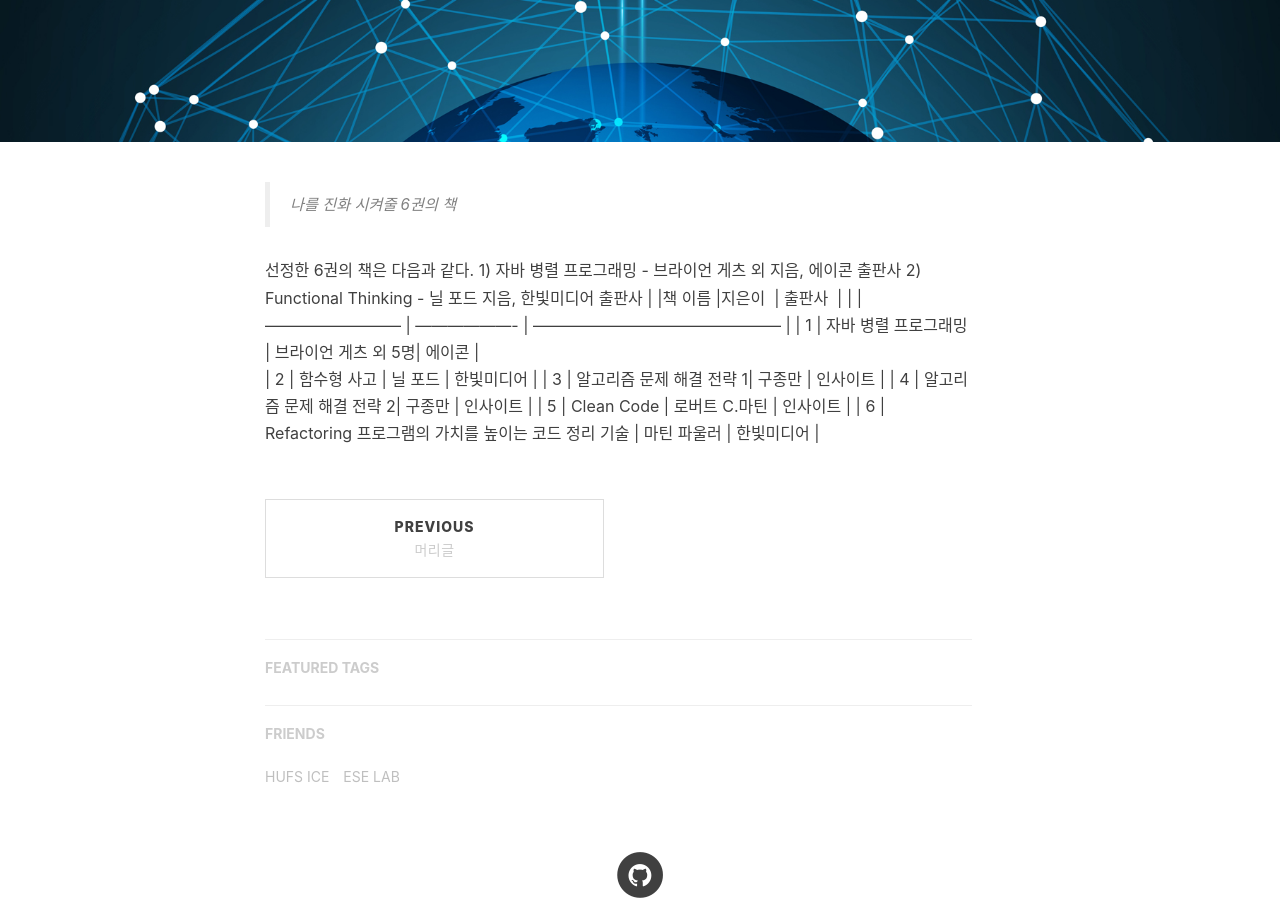
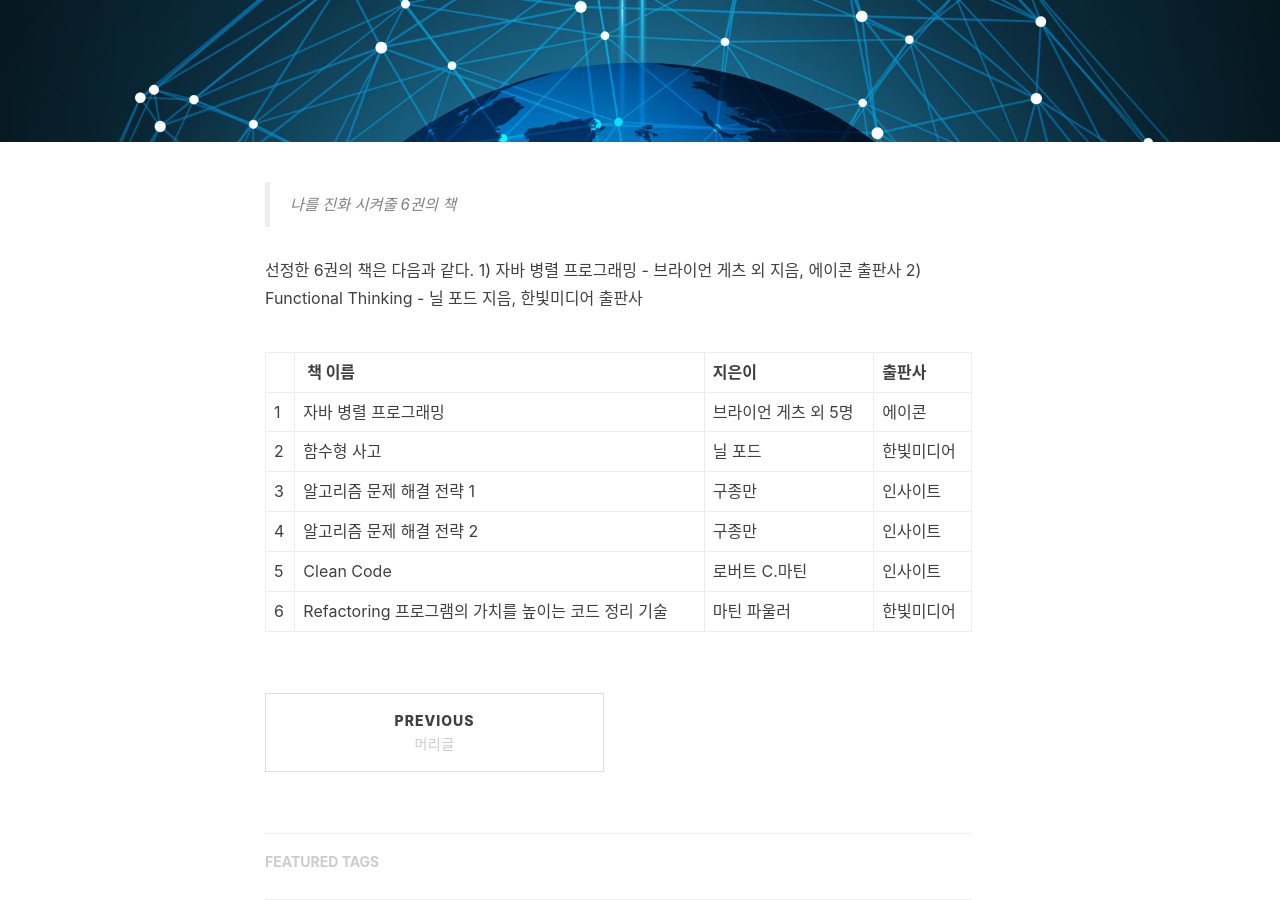
Before and after one commit to ggoowlgns/ggoowlgns.github.io, a Jekyll site: the page built from _posts/2019-07-24-introducing_books-post.md, in a window 1280 px wide and 900 px high, scrolled down 315 px. Built offline with Jekyll 4.4.1, drawn with Linux system fonts in a browser that asks for light colours; nearby versions of some CDN libraries; our own code applies the rules of GitHub Pages for plain Markdown files; comment, search, counter and statistics services are not loaded.

```diff
--- a/_posts/2019-07-24-introducing_books-post.md
+++ b/_posts/2019-07-24-introducing_books-post.md
@@ -10,8 +10,10 @@ tags:
 선정한 6권의 책은 다음과 같다.
 1) 자바 병렬 프로그래밍 - 브라이언 게츠 외 지음, 에이콘 출판사
 2) Functional Thinking - 닐 포드 지음, 한빛미디어 출판사
-|     |️책 이름        |지은이 ️               | 출판사 ️                                          |
-|  | -------------------------- | ------------------- | ----------------------------------------------- |
+
+
+|   |️ 책 이름        | 지은이 ️               | 출판사 ️                                          |
+| -- | ---------------------------------- | ------------------- | ------------ |
 | 1 | 자바 병렬 프로그래밍 | 브라이언 게츠 외 5명| 에이콘                      |
 | 2 | 함수형 사고 | 닐 포드 | 한빛미디어                      |
 | 3 | 알고리즘 문제 해결 전략 1| 구종만 | 인사이트                      |
```
